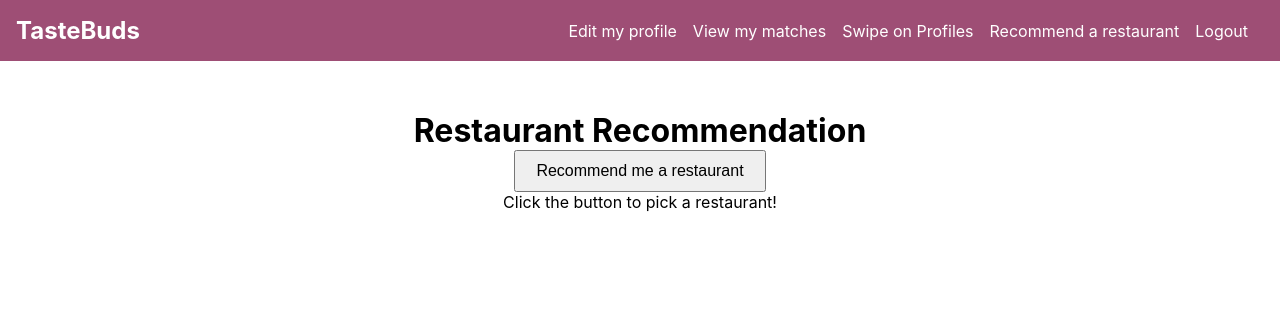
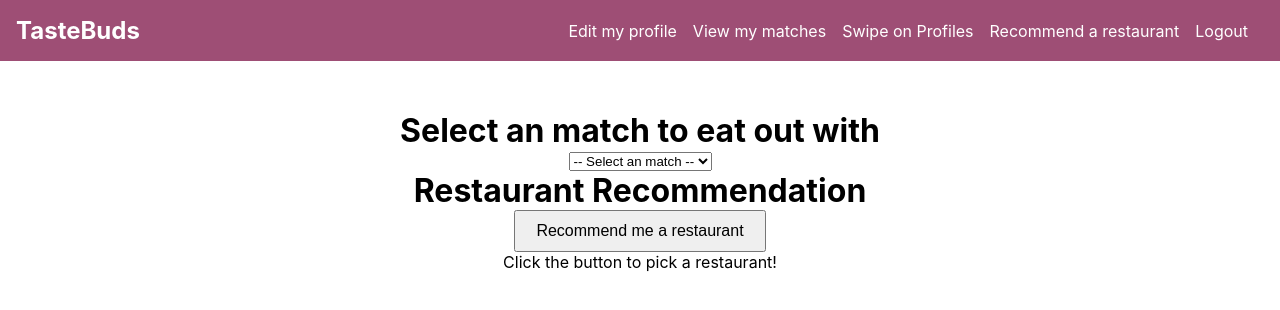
Before and after one commit to azh05/TasteBuds, a React (Create React App) app in the folder tastebuds-site/: page /recommend in a window 1280 px wide. Shown: the top 310 px of the page. Built offline with nearby package versions, Linux system fonts and the light colour scheme.

Commit message:
Added function to fetch user profile names based on their emails. Implemented the function to fetch the profile names of the users who liked them.

```diff
--- a/tastebuds-site/src/pages/recommend.js
+++ b/tastebuds-site/src/pages/recommend.js
@@ -8,6 +8,11 @@ function Recommend(user2) {
     const { user } = useUser();
     const [MoreRec, setMoreRec] = useState("a");
     const [message, setMessage] = useState("Click the button to pick a restaurant!");
+    const [match, setMatchName] = useState({
+      profileName: '',
+    });
+    const options = ["Option 1", "Option 2", "Option 3", "Option 4"]; // Array of strings
+        const [selectedOption, setSelectedOption] = useState(""); // State to store selected option
     const restaurants = {
       Italian: ["Enzo's Pizzeria", "Olive Garden", "Prince of Venice", "California Pizza Kitchen", "Maggiano's Little Italy", "Epicuria"],
       Chinese: ["Din Tai Fung", "Panda Express", "Golden Chopsticks", "P.F. Chang's", "Benihana", "Rendevous East"],
@@ -53,21 +58,55 @@ function Recommend(user2) {
         }}, [user]
       );
 
+      const fetchName = async (matchEmail) => {
+        try {
+          const response = await fetch(`http://localhost:5001/profile?email=${matchEmail}`);
+          if (!response.ok) {
+            throw new Error("fetch failed");
+          }
+          const data = await response.json();
+          setMatchName(data.profileName);
+        } catch(err) {
+          console.log(err);
+        }
+      }
+
+
+
+
       const getRandomRestaurant = () => {
         // Pick a random cuisine from user's preferences
         const randomCuisine = profileData.cuisine[Math.floor(Math.random() * profileData.cuisine.length)];
         // Pick a random restaurant from the selected cuisine
         const randomRestaurant = restaurants[randomCuisine][Math.floor(Math.random() * restaurants[randomCuisine].length)];
         // Update the state
-        setMessage("Since you liked " + randomCuisine + " we recommend " + randomRestaurant);
+        fetchName(match);
+        setMessage("Since you and " + match + " liked " + randomCuisine + " we recommend " + randomRestaurant);
         setMoreRec("another");
       }
+
+      const handleChange = (event) => {
+        setMatchName(event.target.value); // Update state with selected option
+        setSelectedOption(event.target.value);
+      };
 
 
     return (
     <div>
       <Navbar></Navbar>
       <div style={{ textAlign: "center", marginTop: "50px" }}>
+      <h1>Select an match to eat out with</h1>
+      <select value={selectedOption} onChange={handleChange}>
+        <option value="" disabled>
+          -- Select an match --
+        </option>
+        {profileData.who_liked.map((option, index) => (
+          <option key={index} value={option}>
+            {option}
+          </option>
+        ))}
+      </select>
+      {selectedOption && <p>You selected: {selectedOption}</p>}
       <h1>Restaurant Recommendation</h1>
       <button onClick={getRandomRestaurant} style={{ padding: "10px 20px", fontSize: "16px" }}>
         Recommend me {MoreRec} restaurant
@@ -75,7 +114,7 @@ function Recommend(user2) {
       <p>{message}</p>
     </div>
     </div>
-    );
+        );
 }
 
 export default Recommend;
```
